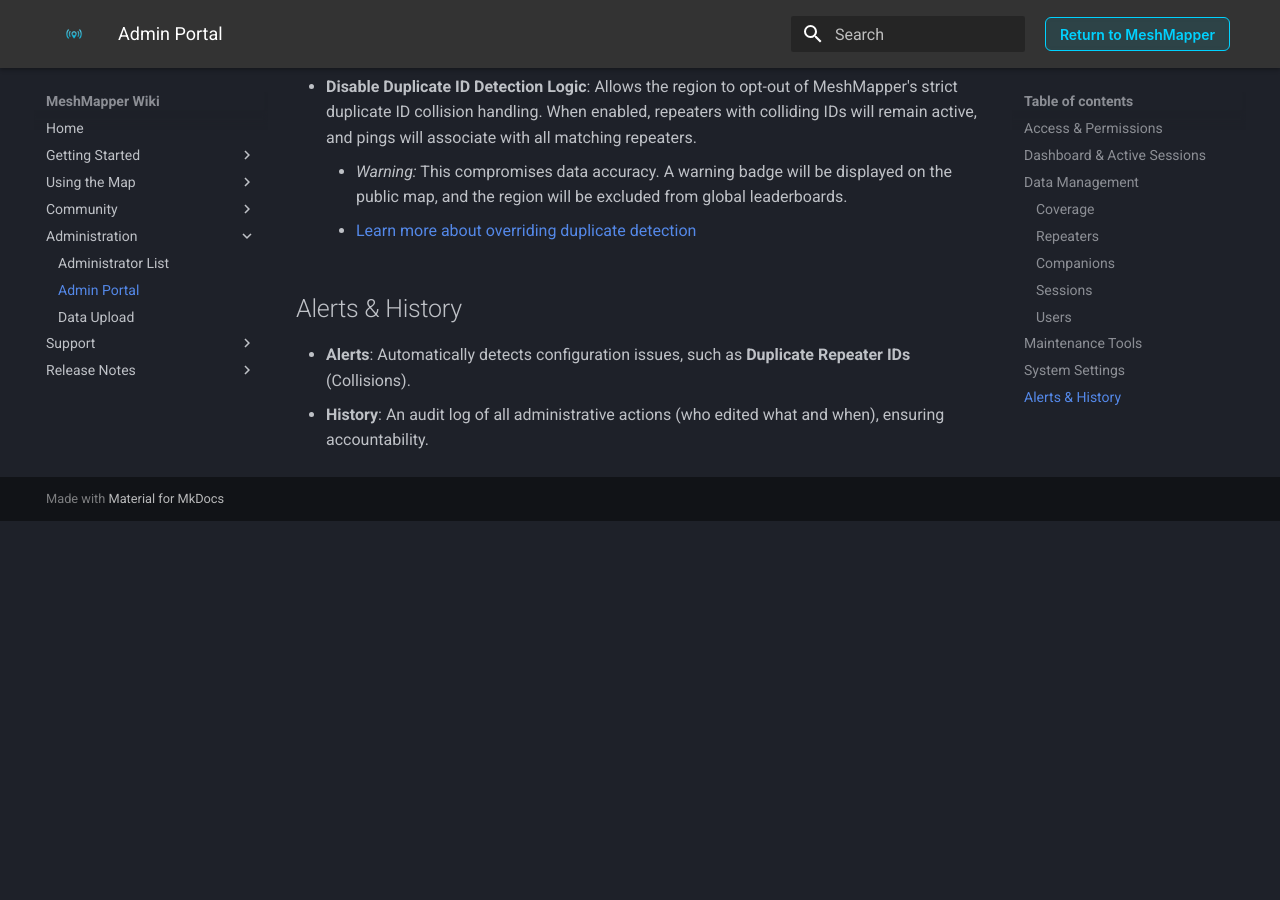
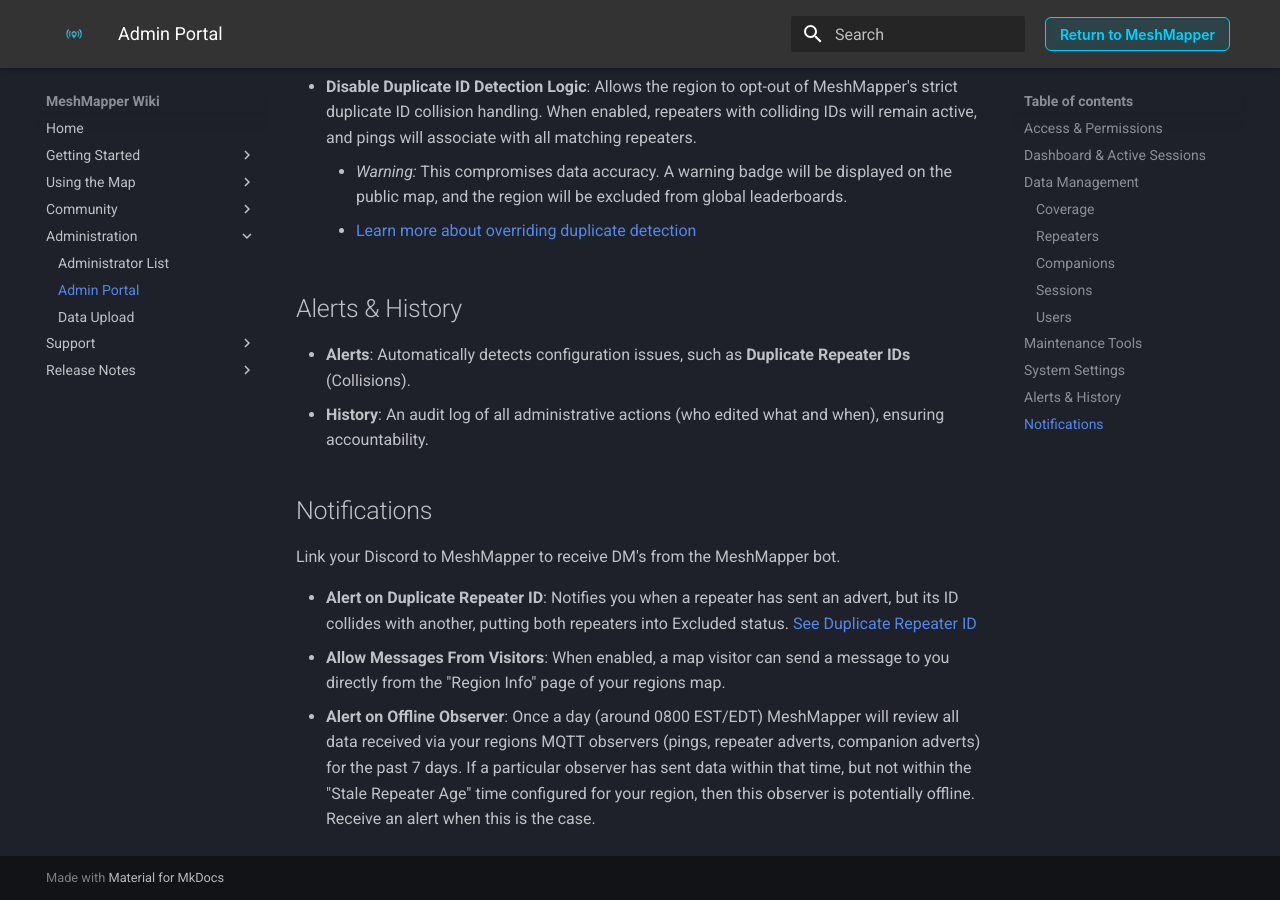
Before and after one commit to MeshMapper/MeshMapper_Wiki, an MkDocs documentation site: the page built from docs/admins.md, in a window 1280 px wide and 900 px high, scrolled down 3991 px. Built offline with MkDocs 1.6.1 and Material for MkDocs 9.7.7, drawn with Linux system fonts in a browser that asks for light colours; before the commit the page ends 4512 px from its top, so only the background shows below that.

Commit message:
Added Notifications writeup on Admins

```diff
--- a/docs/admins.md
+++ b/docs/admins.md
@@ -107,3 +107,11 @@
 
   - **Alerts**: Automatically detects configuration issues, such as **Duplicate Repeater IDs** (Collisions).
   - **History**: An audit log of all administrative actions (who edited what and when), ensuring accountability.
+
+## Notifications
+
+Link your Discord to MeshMapper to receive DM's from the MeshMapper bot.
+
+  - **Alert on Duplicate Repeater ID**: Notifies you when a repeater has sent an advert, but its ID collides with another, putting both repeaters into Excluded status.  [See Duplicate Repeater ID](https://wiki.meshmapper.net/duplicaterepeaterid)
+  - **Allow Messages From Visitors**: When enabled, a map visitor can send a message to you directly from the "Region Info" page of your regions map.
+  - **Alert on Offline Observer**: Once a day (around 0800 EST/EDT) MeshMapper will review all data received via your regions MQTT observers (pings, repeater adverts, companion adverts) for the past 7 days.  If a particular observer has sent data within that time, but not within the "Stale Repeater Age" time configured for your region, then this observer is potentially offline.  Receive an alert when this is the case.
```
